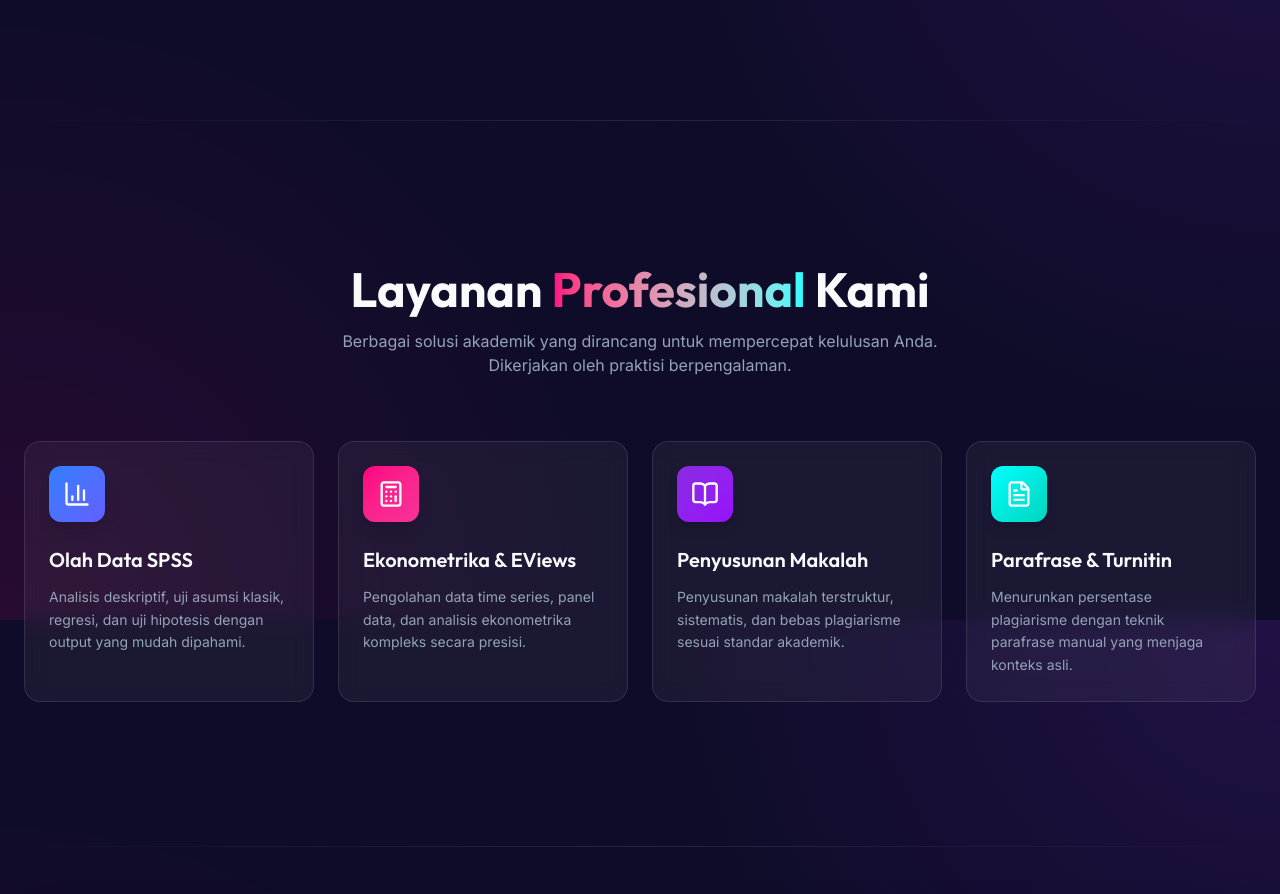
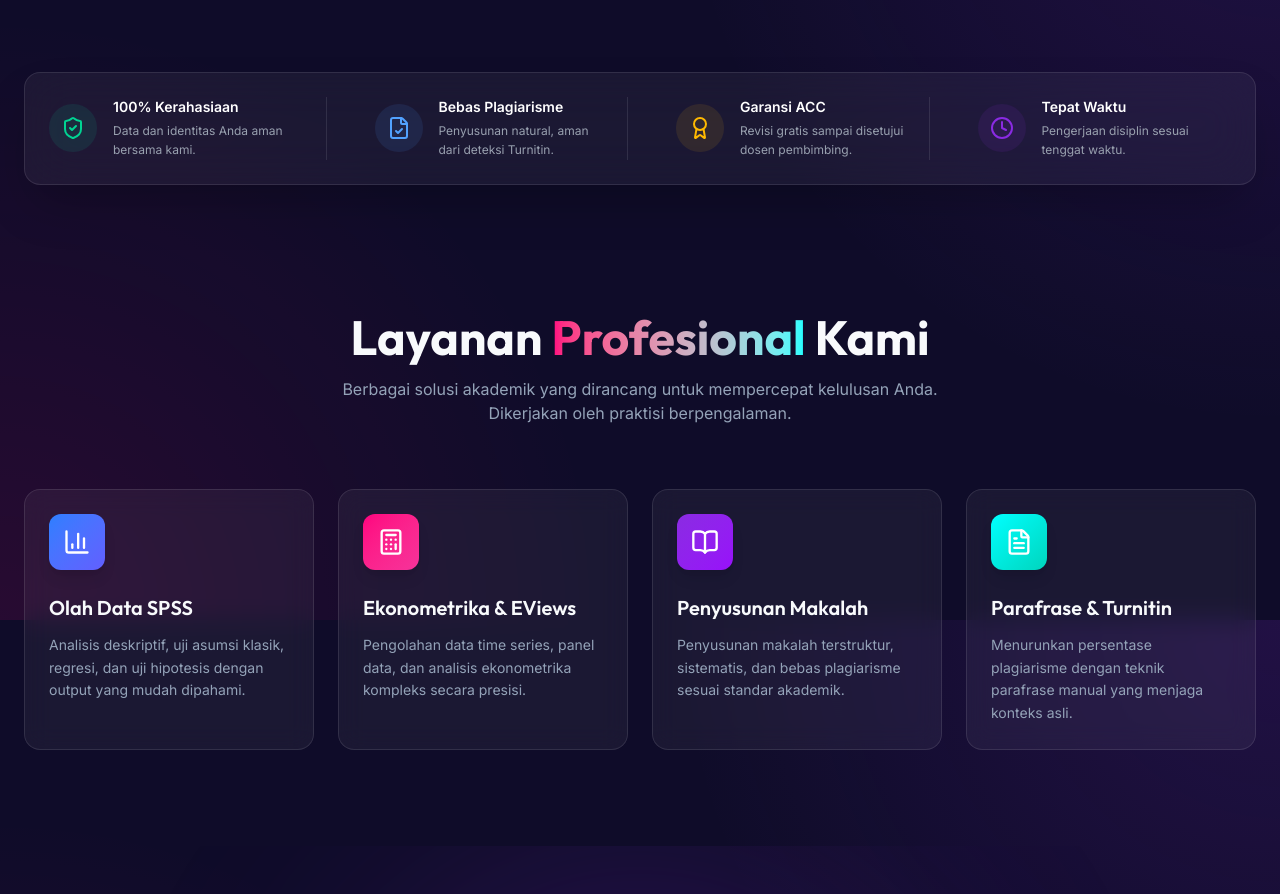
Before and after one commit to erzeddd-dev/landing-page, a Next.js app: page / in a window 1280 px wide. Shown: the part 1780-2674 px from the top of the page. Built offline with nearby package versions, Linux system fonts and the light colour scheme.

Commit message:
feat: OG price list, rebrand OlahData, and clean modern landing UI

```diff
--- a/src/app/page.tsx
+++ b/src/app/page.tsx
@@ -11,33 +11,12 @@ export default function Home() {
   return (
     <main className="relative min-h-screen overflow-x-hidden">
       <Hero />
-
-      {/* Harga di atas katalog agar pengunjung langsung tahu range harga sebelum lihat detail layanan */}
       <PricingTier />
-
-      {/* Divider */}
-      <div className="w-full h-[1px] bg-gradient-to-r from-transparent via-white/10 to-transparent my-12" />
-
-      {/* Layanan Profesional Kami */}
+      <TrustBadges />
       <ServiceCatalog />
-
-      {/* Divider */}
-      <div className="w-full h-[1px] bg-gradient-to-r from-transparent via-white/10 to-transparent my-12" />
-
-      <TrustBadges />
-
-      {/* Divider */}
-      <div className="w-full h-[1px] bg-gradient-to-r from-transparent via-white/10 to-transparent my-12" />
-
       <Testimonials />
-
-      {/* Divider */}
-      <div className="w-full h-[1px] bg-gradient-to-r from-transparent via-white/10 to-transparent my-12" />
-
       <FAQ />
-
       <SmartWhatsApp />
-
       <Footer />
     </main>
   );
```
